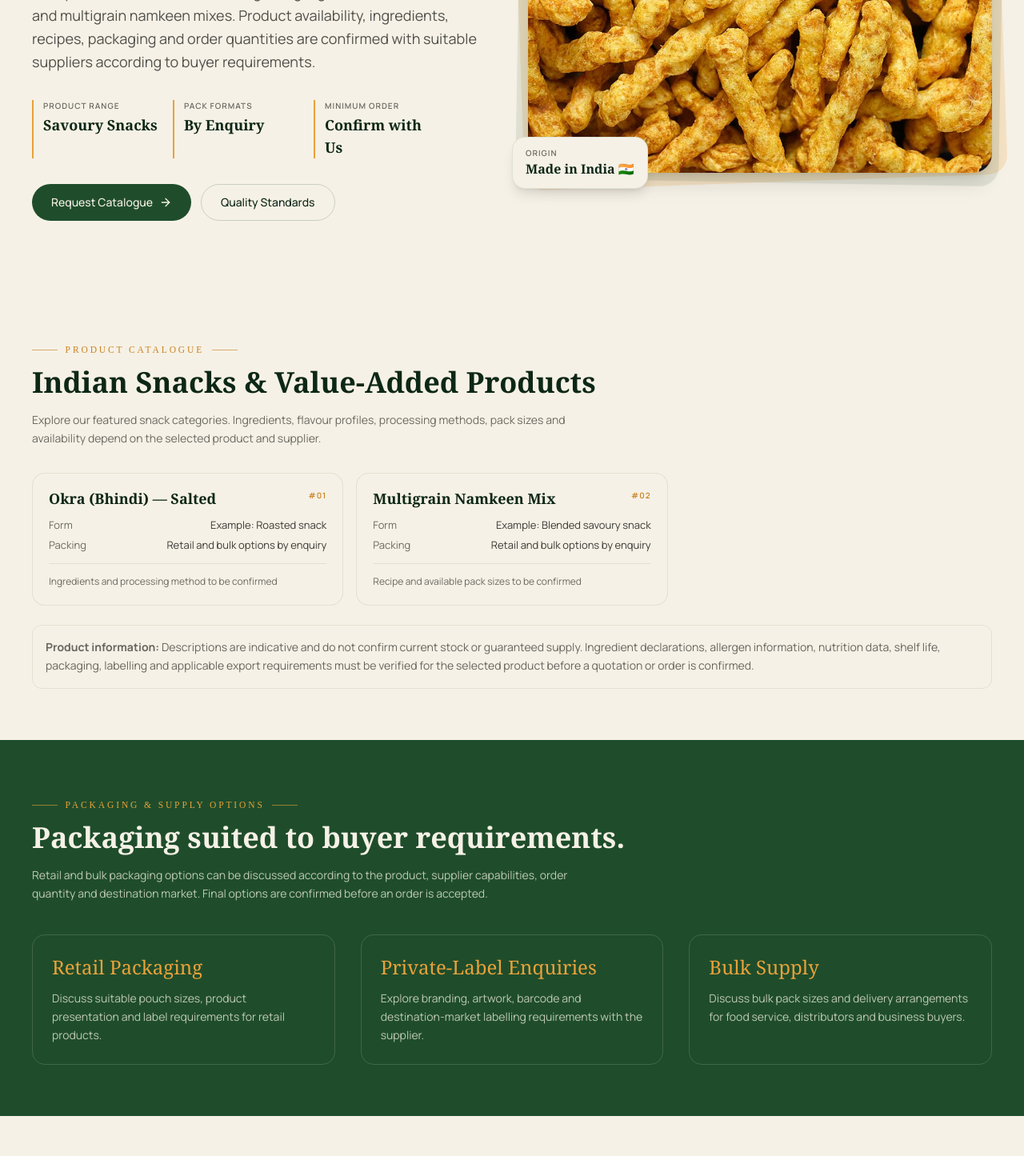
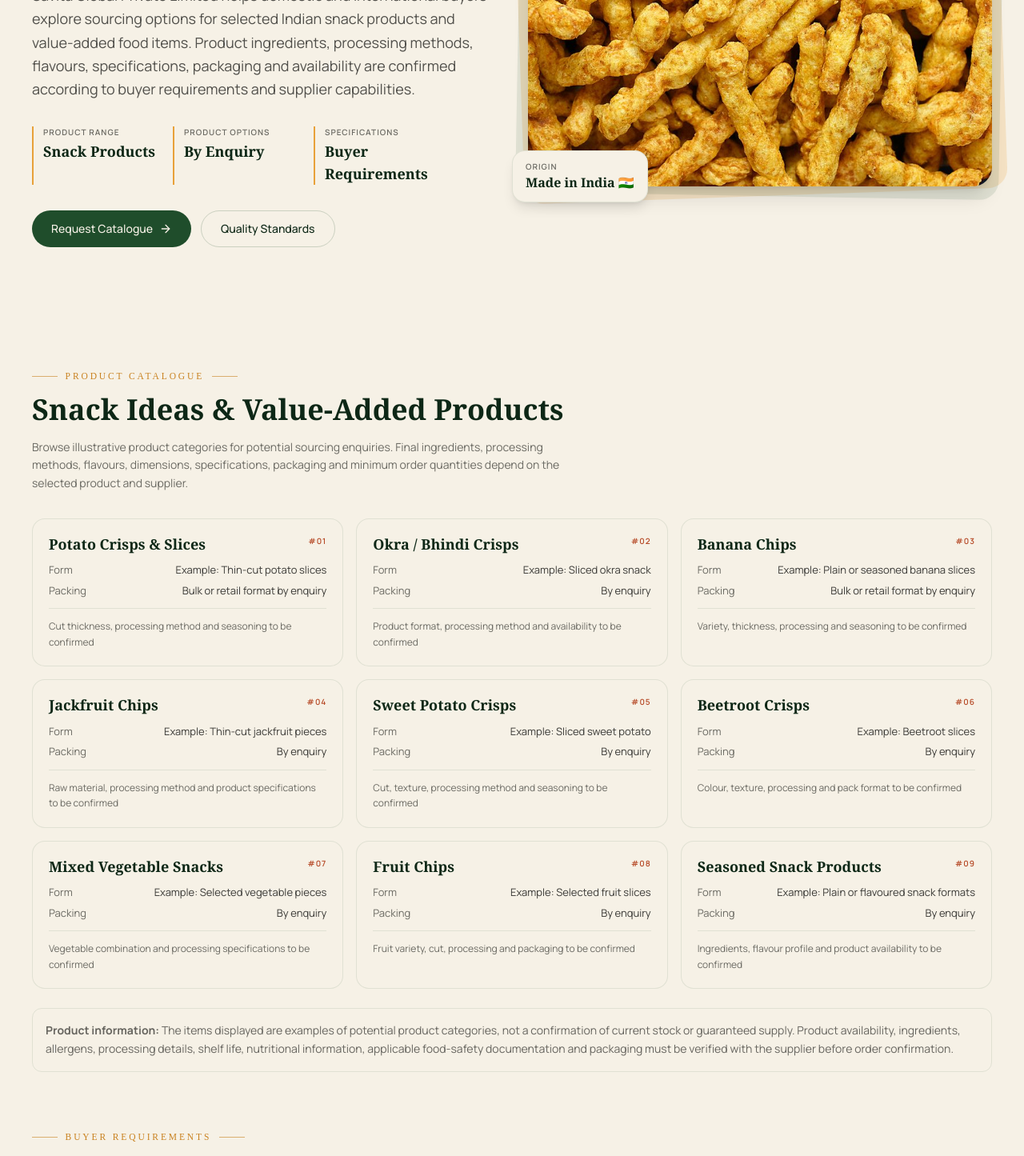
Before and after one commit to TejasY-Dev/Savita-Global-Private-Limited, a React (Vite) app: page /value-added-snacks in a window 1280 px wide. Shown: the part 440-1885 px from the top of the page at 80% size. Built offline with nearby package versions, Linux system fonts and the light colour scheme; no server answers.

Commit message:
Improve SEO metadata for towels and snacks pages

```diff
--- a/src/pages/TowelsNapkins.tsx
+++ b/src/pages/TowelsNapkins.tsx
@@ -62,32 +62,36 @@ const items = [
 
 export default function TowelsNapkins() {
   useEffect(() => {
-    document.title =
-      'Cotton Towels & Napkins Sourcing from India | Savita Global';
+    const previousTitle = document.title;
 
     const description =
       'Explore sourcing options for kitchen towels, tea towels, cotton napkins, aprons and textile accessories from India with Savita Global Private Limited. Sizes, GSM, fabric composition, packaging and order quantities are subject to supplier confirmation.';
 
-    let meta = document.querySelector(
-      'meta[name="description"]'
+    const existingMeta = document.querySelector(
+      'meta[name="description"]',
     ) as HTMLMetaElement | null;
 
-    const previousDescription = meta?.content ?? '';
+    const previousDescription = existingMeta?.content;
 
-    if (!meta) {
-      meta = document.createElement('meta');
+    const meta = existingMeta ?? document.createElement('meta');
+
+    if (!existingMeta) {
       meta.name = 'description';
       document.head.appendChild(meta);
     }
 
+    document.title =
+      'Cotton Towels & Napkins Sourcing from India | Savita Global';
+
     meta.content = description;
 
     return () => {
-      document.title =
-        'Savita Global Private Limited | Dehydrated Food & Export Supplier India';
+      document.title = previousTitle;
 
-      if (meta) {
-        meta.content = previousDescription;
+      if (existingMeta) {
+        meta.content = previousDescription ?? '';
+      } else {
+        meta.remove();
       }
     };
   }, []);
--- a/src/pages/ValueAddedSnacks.tsx
+++ b/src/pages/ValueAddedSnacks.tsx
@@ -5,47 +5,93 @@ import CTA from '../components/CTA';
 
 const items = [
   {
-    name: 'Okra (Bhindi) — Salted',
-    form: 'Example: Roasted snack',
-    packing: 'Retail and bulk options by enquiry',
-    note: 'Ingredients and processing method to be confirmed',
+    name: 'Potato Crisps & Slices',
+    form: 'Example: Thin-cut potato slices',
+    packing: 'Bulk or retail format by enquiry',
+    note: 'Cut thickness, processing method and seasoning to be confirmed',
   },
   {
-    name: 'Multigrain Namkeen Mix',
-    form: 'Example: Blended savoury snack',
-    packing: 'Retail and bulk options by enquiry',
-    note: 'Recipe and available pack sizes to be confirmed',
+    name: 'Okra / Bhindi Crisps',
+    form: 'Example: Sliced okra snack',
+    packing: 'By enquiry',
+    note: 'Product format, processing method and availability to be confirmed',
+  },
+  {
+    name: 'Banana Chips',
+    form: 'Example: Plain or seasoned banana slices',
+    packing: 'Bulk or retail format by enquiry',
+    note: 'Variety, thickness, processing and seasoning to be confirmed',
+  },
+  {
+    name: 'Jackfruit Chips',
+    form: 'Example: Thin-cut jackfruit pieces',
+    packing: 'By enquiry',
+    note: 'Raw material, processing method and product specifications to be confirmed',
+  },
+  {
+    name: 'Sweet Potato Crisps',
+    form: 'Example: Sliced sweet potato',
+    packing: 'By enquiry',
+    note: 'Cut, texture, processing method and seasoning to be confirmed',
+  },
+  {
+    name: 'Beetroot Crisps',
+    form: 'Example: Beetroot slices',
+    packing: 'By enquiry',
+    note: 'Colour, texture, processing and pack format to be confirmed',
+  },
+  {
+    name: 'Mixed Vegetable Snacks',
+    form: 'Example: Selected vegetable pieces',
+    packing: 'By enquiry',
+    note: 'Vegetable combination and processing specifications to be confirmed',
+  },
+  {
+    name: 'Fruit Chips',
+    form: 'Example: Selected fruit slices',
+    packing: 'By enquiry',
+    note: 'Fruit variety, cut, processing and packaging to be confirmed',
+  },
+  {
+    name: 'Seasoned Snack Products',
+    form: 'Example: Plain or flavoured snack formats',
+    packing: 'By enquiry',
+    note: 'Ingredients, flavour profile and product availability to be confirmed',
   },
 ];
 
 export default function ValueAddedSnacks() {
   useEffect(() => {
-    document.title =
-      'Indian Snacks & Value-Added Food Products | Savita Global';
+    const previousTitle = document.title;
 
     const description =
-      'Explore sourcing options for Indian value-added snacks with Savita Global Private Limited. Enquire about okra snacks, multigrain namkeen and potential retail or bulk packaging options. Product availability and specifications are subject to supplier confirmation.';
+      'Explore sourcing options for Indian value-added snacks, potato crisps, vegetable snacks, fruit chips and selected snack products with Savita Global Private Limited. Product formats, ingredients, specifications, packaging and availability are subject to supplier confirmation.';
 
-    let meta = document.querySelector(
-      'meta[name="description"]'
+    const existingMeta = document.querySelector(
+      'meta[name="description"]',
     ) as HTMLMetaElement | null;
 
-    const previousDescription = meta?.content ?? '';
+    const previousDescription = existingMeta?.content;
 
-    if (!meta) {
-      meta = document.createElement('meta');
+    const meta = existingMeta ?? document.createElement('meta');
+
+    if (!existingMeta) {
       meta.name = 'description';
       document.head.appendChild(meta);
     }
 
+    document.title =
+      'Indian Snacks & Value-Added Food Products | Savita Global';
+
     meta.content = description;
 
     return () => {
-      document.title =
-        'Savita Global Private Limited | Dehydrated Food & Export Supplier India';
+      document.title = previousTitle;
 
-      if (meta) {
-        meta.content = previousDescription;
+      if (existingMeta) {
+        meta.content = previousDescription ?? '';
+      } else {
+        meta.remove();
       }
     };
   }, []);
@@ -53,21 +99,21 @@ export default function ValueAddedSnacks() {
   return (
     <>
       <CategoryHero
-        eyebrow="Indian Snacks & Value-Added Products"
+        eyebrow="Value-Added Food Products from India"
         title={
           <>
-            Indian Snacks
+            Discover Indian Snacks
             <span className="italic text-saffron-dark">
-              {' '}for Diverse Markets.
+              {' '}and New Possibilities.
             </span>
           </>
         }
-        intro="Savita Global Private Limited helps domestic and international buyers explore sourcing options for Indian savoury snacks and value-added food products. Our current catalogue highlights okra-based snacks and multigrain namkeen mixes. Product availability, ingredients, recipes, packaging and order quantities are confirmed with suitable suppliers according to buyer requirements."
+        intro="Savita Global Private Limited helps domestic and international buyers explore sourcing options for selected Indian snack products and value-added food items. Product ingredients, processing methods, flavours, specifications, packaging and availability are confirmed according to buyer requirements and supplier capabilities."
         image={`${import.meta.env.BASE_URL}value-added-snacks.jpg`}
         highlights={[
-          { label: 'Product Range', value: 'Savoury Snacks' },
-          { label: 'Pack Formats', value: 'By Enquiry' },
-          { label: 'Minimum Order', value: 'Confirm with Us' },
+          { label: 'Product Range', value: 'Snack Products' },
+          { label: 'Product Options', value: 'By Enquiry' },
+          { label: 'Specifications', value: 'Buyer Requirements' },
         ]}
       />
 
@@ -75,76 +121,68 @@ export default function ValueAddedSnacks() {
         <p className="leaf-divider mb-3">Product Catalogue</p>
 
         <h2 className="font-display text-3xl lg:text-4xl text-forest-deep font-semibold mb-4">
-          Indian Snacks & Value-Added Products
+          Snack Ideas & Value-Added Products
         </h2>
 
         <p className="text-sm text-mute max-w-2xl mb-8 leading-relaxed">
-          Explore our featured snack categories. Ingredients,
-          flavour profiles, processing methods, pack sizes and
-          availability depend on the selected product and supplier.
+          Browse illustrative product categories for potential
+          sourcing enquiries. Final ingredients, processing methods,
+          flavours, dimensions, specifications, packaging and
+          minimum order quantities depend on the selected product
+          and supplier.
         </p>
 
-        <CatalogGrid items={items} accent="saffron" />
+        <CatalogGrid items={items} accent="terra" />
 
         <p className="mt-6 text-sm text-ink/65 leading-relaxed border border-forest/10 rounded-xl p-4">
-          <strong>Product information:</strong> Descriptions are
-          indicative and do not confirm current stock or guaranteed
-          supply. Ingredient declarations, allergen information,
-          nutrition data, shelf life, packaging, labelling and
-          applicable export requirements must be verified for the
-          selected product before a quotation or order is confirmed.
+          <strong>Product information:</strong> The items displayed
+          are examples of potential product categories, not a
+          confirmation of current stock or guaranteed supply.
+          Product availability, ingredients, allergens, processing
+          details, shelf life, nutritional information, applicable
+          food-safety documentation and packaging must be verified
+          with the supplier before order confirmation.
         </p>
       </section>
 
-      <section className="bg-forest text-cream py-16">
-        <div className="max-w-7xl mx-auto px-5 lg:px-10">
-          <p className="leaf-divider !text-saffron mb-3">
-            Packaging & Supply Options
-          </p>
+      <section className="max-w-7xl mx-auto px-5 lg:px-10 pb-16">
+        <p className="leaf-divider mb-3">Buyer Requirements</p>
 
-          <h2 className="font-display text-3xl lg:text-4xl font-semibold">
-            Packaging suited to buyer requirements.
+        <h2 className="font-display text-3xl lg:text-4xl text-forest-deep font-semibold mb-8">
+          Define the right product for your market.
         </h2>
 
-          <p className="mt-4 max-w-2xl text-cream/75 text-sm leading-relaxed">
-            Retail and bulk packaging options can be discussed
-            according to the product, supplier capabilities, order
-            quantity and destination market. Final options are
-            confirmed before an order is accepted.
-          </p>
-
-          <div className="mt-10 grid md:grid-cols-3 gap-8">
+        <div className="grid lg:grid-cols-3 gap-6">
           {[
             {
-                title: 'Retail Packaging',
+              title: 'Product & Ingredients',
               description:
-                  'Discuss suitable pouch sizes, product presentation and label requirements for retail products.',
+                'Discuss the preferred raw material, product format, ingredients, seasoning and other specifications for your target market.',
             },
             {
-                title: 'Private-Label Enquiries',
+              title: 'Processing & Quality',
               description:
-                  'Explore branding, artwork, barcode and destination-market labelling requirements with the supplier.',
+                'Confirm the processing method, product specifications, shelf-life information and relevant quality documents with the selected supplier.',
             },
             {
-                title: 'Bulk Supply',
+              title: 'Packaging & Labelling',
               description:
-                  'Discuss bulk pack sizes and delivery arrangements for food service, distributors and business buyers.',
+                'Explore bulk or retail packaging formats, pack sizes and labelling requirements according to the product and destination market.',
             },
           ].map((option) => (
             <div
               key={option.title}
-                className="border border-cream/15 rounded-2xl p-6"
+              className="bg-cream-dark/50 border border-forest/10 rounded-2xl p-6"
             >
-                <h3 className="font-display text-2xl text-saffron">
+              <h3 className="font-display text-xl text-forest-deep font-semibold">
                 {option.title}
               </h3>
 
-                <p className="mt-3 text-cream/75 text-sm leading-relaxed">
+              <p className="mt-2 text-sm text-ink/70 leading-relaxed">
                 {option.description}
               </p>
             </div>
           ))}
-          </div>
         </div>
       </section>
 
```
Lines whose indentation alone changed are shown as unchanged.
